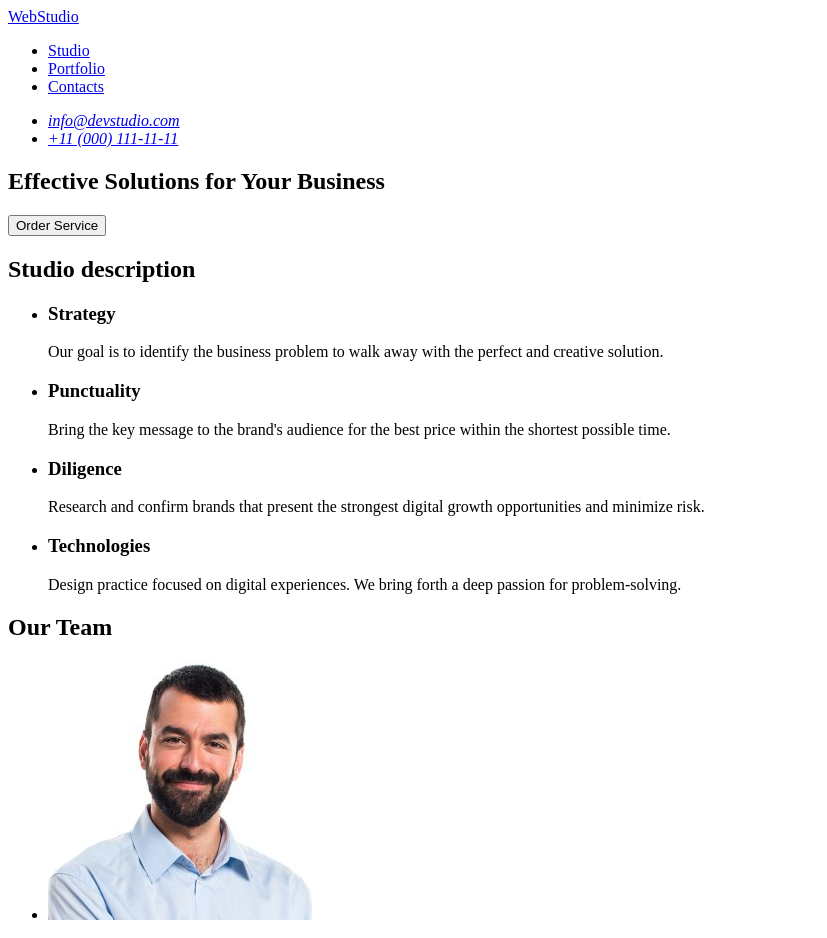
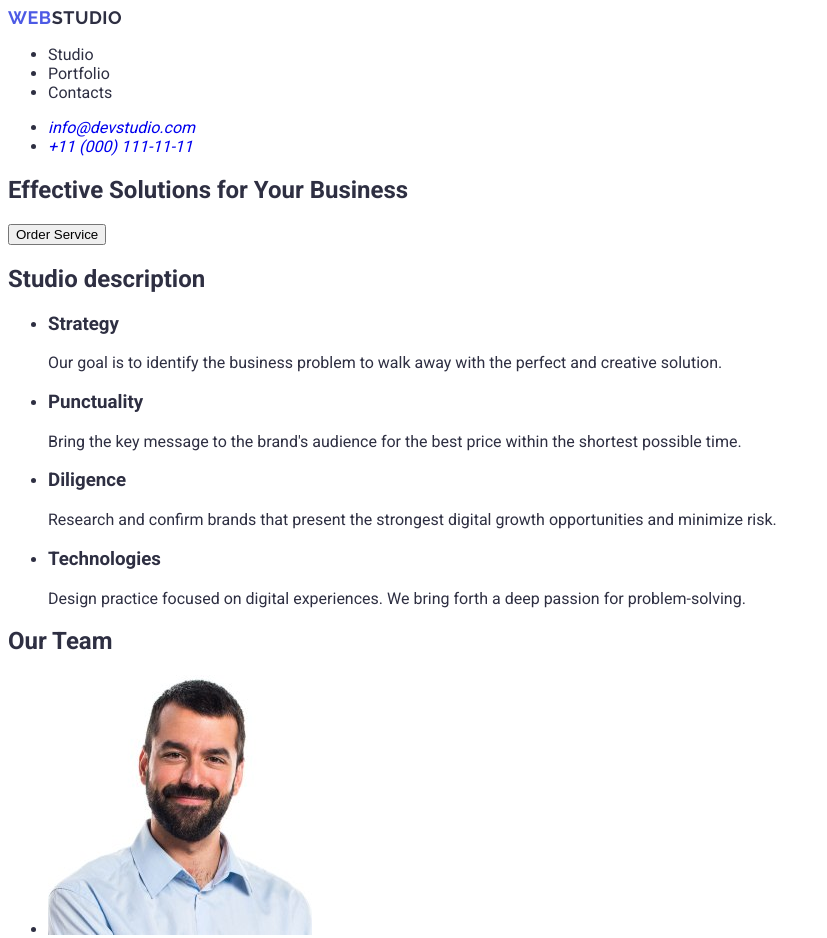
Before and after one commit to YuliiaLukomska/goit-markup-hw-02, a plain HTML site: page index.html in a window 1280 px wide. Shown: the top 938 px of the page, without its empty margins (0-827 px from the left). Drawn offline with Linux system fonts and the light colour scheme.

Commit message:
add style to logo

```diff
--- a/css/styles.css
+++ b/css/styles.css
@@ -0,0 +1,23 @@
+body {
+  font-family: 'Roboto', sans-serif;
+  color: #2e2f42;
+  background-color: #ffffff;
+}
+a {
+  text-decoration: none;
+}
+.logo {
+  color: #2e2f42;
+  font-family: 'Raleway', sans-serif;
+  font-size: 18px;
+  font-weight: 700;
+  line-height: 1.16;
+  letter-spacing: 0.03em;
+  text-transform: uppercase;
+}
+.logo-accent {
+  color: #4d5ae5;
+}
+.nav-link {
+  color: #2e2f42;
+}
--- a/index.html
+++ b/index.html
@@ -5,21 +5,29 @@
     <meta name="viewport" content="width=device-width, initial-scale=1.0" />
     <title>Webstudio</title>
     <link rel="stylesheet" href="./css/styles.css" />
+    <link rel="preconnect" href="https://fonts.googleapis.com" />
+    <link rel="preconnect" href="https://fonts.gstatic.com" crossorigin />
+    <link
+      href="https://fonts.googleapis.com/css2?family=Raleway:wght@700&family=Roboto:wght@400;500;700&display=swap"
+      rel="stylesheet"
+    />
   </head>
   <body>
     <header>
       <nav>
-        <a href="./index.html">WebStudio</a>
+        <a class="logo" href="./index.html"
+          ><span class="logo-accent">Web</span>Studio</a
+        >
 
         <ul>
           <li>
-            <a href="#studio">Studio</a>
+            <a class="nav-link" href="#studio">Studio</a>
           </li>
           <li>
-            <a href="#">Portfolio</a>
+            <a class="nav-link" href="#portfolio">Portfolio</a>
           </li>
           <li>
-            <a href="#">Contacts</a>
+            <a class="nav-link" href="#">Contacts</a>
           </li>
         </ul>
       </nav>
@@ -116,7 +124,7 @@
         </ul>
       </section>
       <section>
-        <h2>Our portfolio</h2>
+        <h2 id="portfolio">Our portfolio</h2>
         <ul>
           <li>
             <img
```
